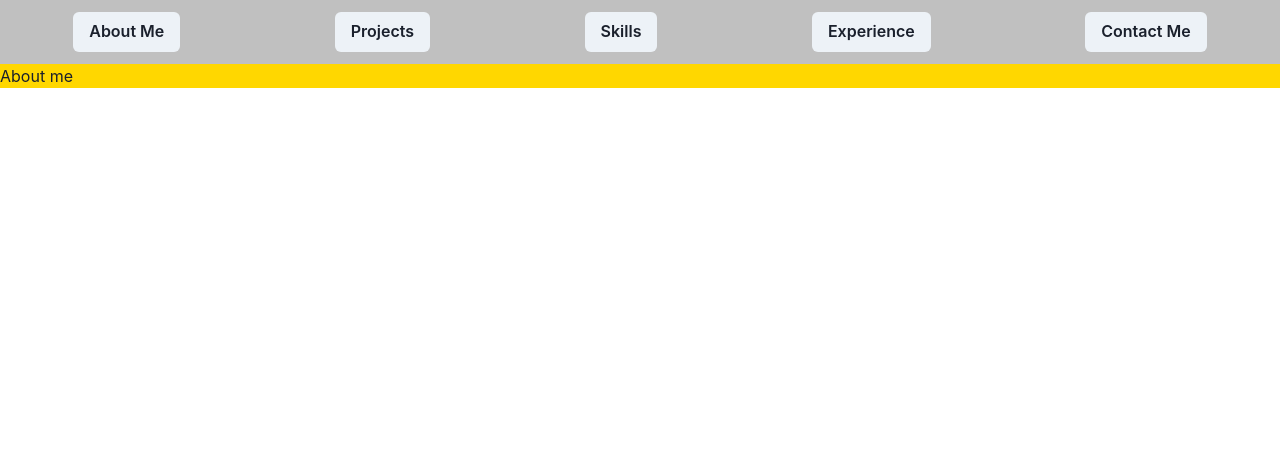
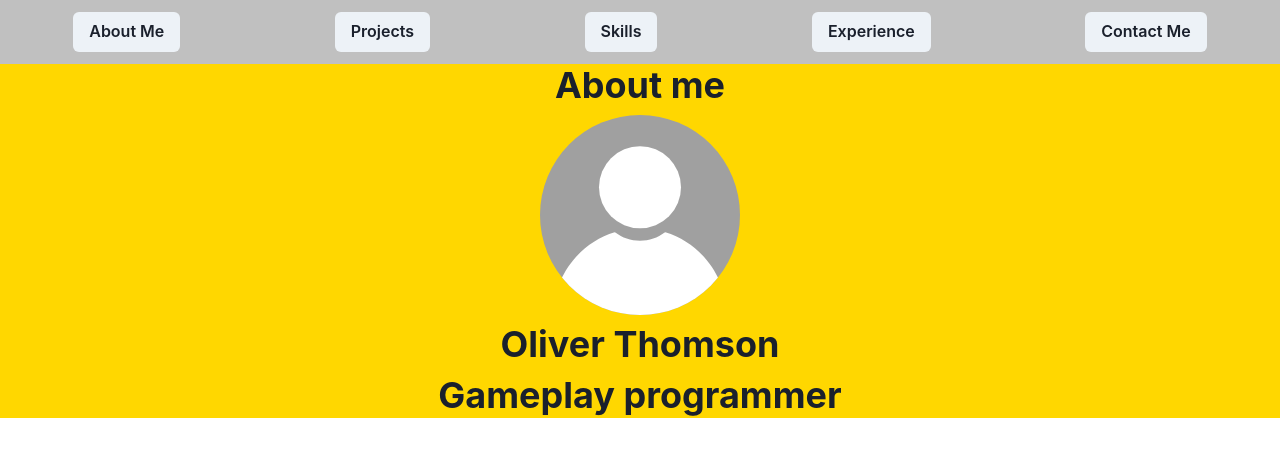
Before and after one commit to oliver2-thomson/portfolio-website, a React (Vite) app: page / in a window 1280 px wide. Shown: the top 456 px of the page. Built offline with nearby package versions, Linux system fonts and the light colour scheme.

Commit message:
Added: text and default Image to AboutMe

```diff
--- a/src/components/AboutMe/AboutMe.tsx
+++ b/src/components/AboutMe/AboutMe.tsx
@@ -1,7 +1,15 @@
+import {Heading, Image, Stack} from "@chakra-ui/react";
+import headshot from '../../assets/about-me-anonymous.svg';
+
 const AboutMe = () => {
     return (
         <>
-            About me
+            <Stack align="center">
+                <Heading>About me</Heading>
+                <Image src={headshot} boxSize={200} borderRadius={100}/>
+                <Heading>Oliver Thomson</Heading>
+                <Heading>Gameplay programmer</Heading>
+            </Stack>
         </>
     );
 };
```
Also changed, not shown: src/assets/about-me-anonymous.svg (added).
